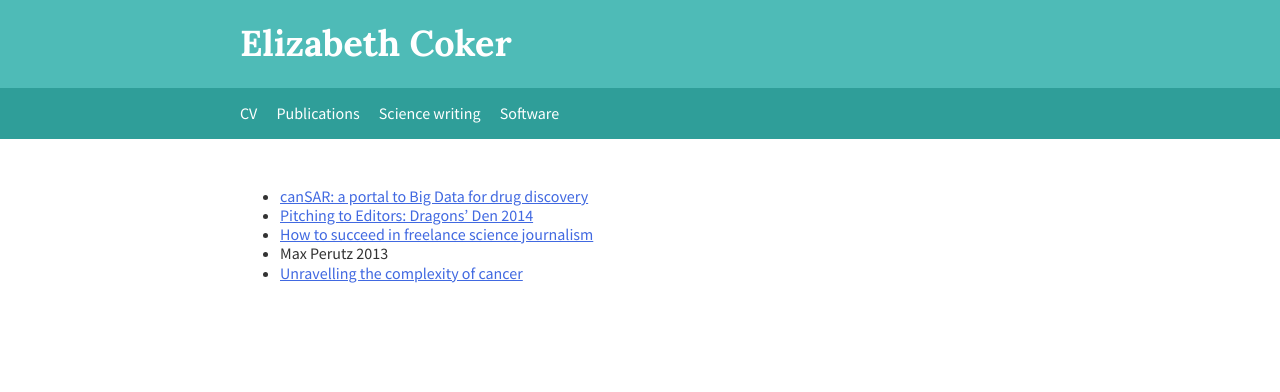
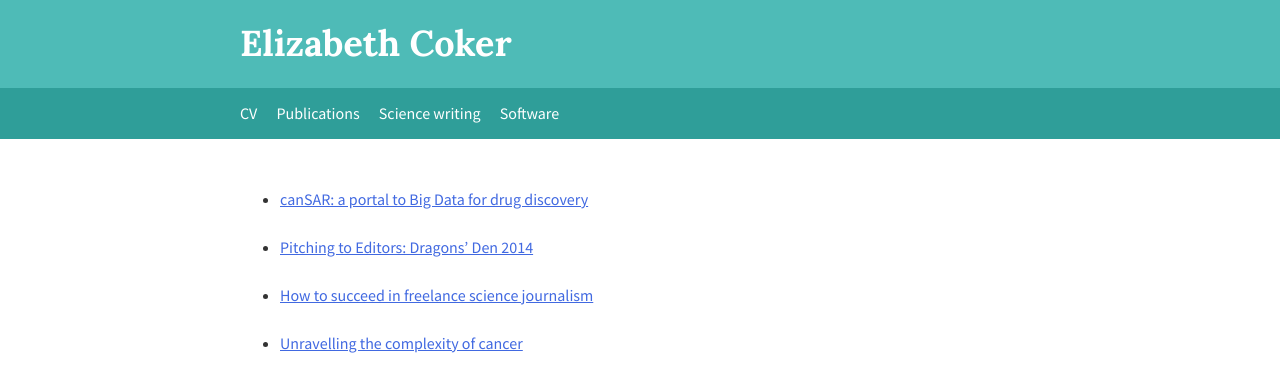
Before and after one commit to eac54/eac54.github.io, a Jekyll site: the page built from Writing/index.md, in a window 1280 px wide. Shown: the top 392 px of the page. Built offline with Jekyll 4.4.1, drawn with Linux system fonts in a browser that asks for light colours.

Commit message:
Update index.md

```diff
--- a/Writing/index.md
+++ b/Writing/index.md
@@ -3,7 +3,9 @@ title: Science Writing
 ---
 
 * [canSAR: a portal to Big Data for drug discovery](http://www.drugtargetreview.com/9973/content-type/drug-target-review-extra/cansar-a-portal-to-big-data-for-drug-discovery/)
+
 * [Pitching to Editors: Dragons’ Den 2014](http://www.ukcsj.org/session-reviews-2014/pitching-to-editors-dragons-den-2014.html)
+
 * [How to succeed in freelance science journalism](http://www.ukcsj.org/session-reviews-2014/how-to-succeed-in-freelance-science-journalism.html)
-* Max Perutz 2013
+
 * [Unravelling the complexity of cancer](http://www.icr.ac.uk/news-features/latest-features/mel-greaves-science-writer-of-the-year-2013/unravelling-the-complexity-of-cancer)
```
